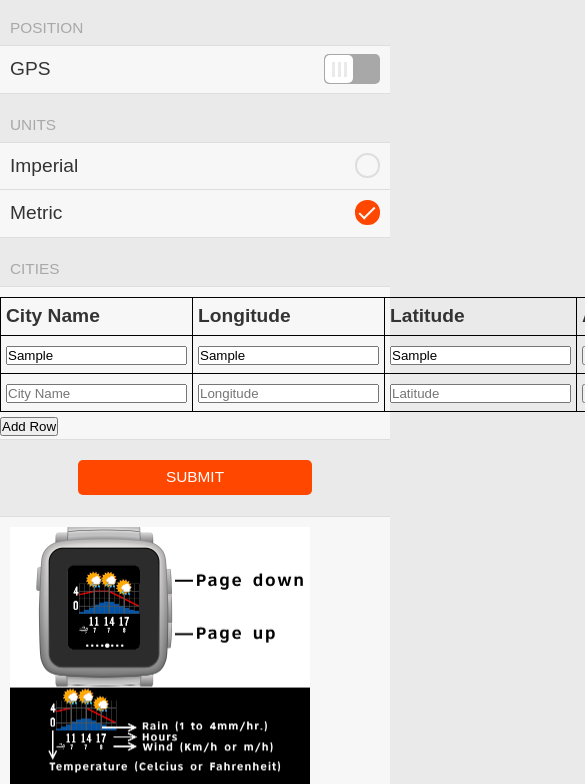
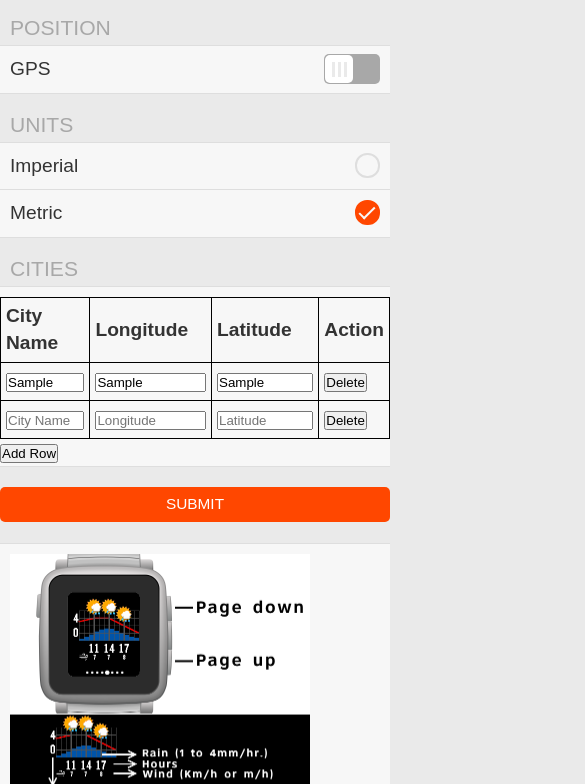
Before and after one commit to Sichroteph/Weather-Graph-ForecastIO, a plain HTML site: page index2.html in a window 390 px wide. Both pictures are taken after typing "Sample", "Sample", "Sample" into the empty fields and a click on the button "Add Row". Shown: the part 60-844 px from the top of the page, 585 px wide, since content can reach past the window. Drawn offline with Linux system fonts and the light colour scheme.

Commit message:
local storage + reactive table

```diff
--- a/index2.html
+++ b/index2.html
@@ -14,19 +14,41 @@
         color: #888888;
         text-align: center;
       }
+      /* Add responsiveness for smaller screens */
+      .table-container {
+        width: 100%;
+        overflow-x: auto; /* Enables horizontal scroll if needed */
+      }
       table {
         width: 100%;
         border-collapse: collapse;
         margin-top: 10px;
+        min-width: 600px; /* Ensures the table has a minimum width */
       }
       table, th, td {
         border: 1px solid black;
         text-align: left;
         padding: 5px;
       }
+      input[type='text'] {
+        width: 100%;
+        box-sizing: border-box; /* Ensures the input fields fit within table cells */
+      }
       .button-container {
         text-align: center;
         margin-top: 20px;
+      }
+      /* Mobile friendly adjustments */
+      @media (max-width: 768px) {
+        .item-container-header {
+          font-size: 1.1em;
+        }
+        table {
+          min-width: 100%;
+        }
+        .button-container input {
+          width: 100%;
+        }
       }
     </style>
   </head>
@@ -58,10 +80,11 @@
       </div>
     </div>
 
-    <!-- Table with city name, longitude, and latitude -->
+    <!-- Responsive table with city name, longitude, and latitude -->
     <div class='item-container'>
       <div class='item-container-header'>Cities</div>
       <div class='item-container-content'>
+        <div class='table-container'>
           <table id='cityTable'>
             <thead>
               <tr>
@@ -80,6 +103,7 @@
               </tr>
             </tbody>
           </table>
+        </div>
         <button type='button' onclick='addRow()'>Add Row</button>
       </div>
     </div>
@@ -102,13 +126,13 @@
 
     <script>
       // Add a new row to the table
-      function addRow() {
+      function addRow(city = '', longitude = '', latitude = '') {
         var table = document.getElementById('cityTable').getElementsByTagName('tbody')[0];
         var newRow = table.insertRow();
         newRow.innerHTML = `
-          <td><input type='text' placeholder='City Name'></td>
-          <td><input type='text' placeholder='Longitude'></td>
-          <td><input type='text' placeholder='Latitude'></td>
+          <td><input type='text' placeholder='City Name' value='${city}'></td>
+          <td><input type='text' placeholder='Longitude' value='${longitude}'></td>
+          <td><input type='text' placeholder='Latitude' value='${latitude}'></td>
           <td><button type='button' onclick='deleteRow(this)'>Delete</button></td>`;
       }
 
@@ -140,8 +164,30 @@
           'cities': cities
         };
 
+        // Save data to localStorage
+        localStorage.setItem('weatherConfig', JSON.stringify(options));
+
         console.log('Got options: ' + JSON.stringify(options));
         return options;
+      }
+
+      // Load data from localStorage
+      function loadConfigData() {
+        var savedConfig = localStorage.getItem('weatherConfig');
+        if (savedConfig) {
+          var options = JSON.parse(savedConfig);
+
+          document.getElementById('gps').checked = options.gps;
+          var unitRadio = document.querySelector(`input[name="radio_units"][value="${options.unit}"]`);
+          if (unitRadio) unitRadio.checked = true;
+
+          // Load cities into the table
+          var cityTable = document.getElementById('cityTable').getElementsByTagName('tbody')[0];
+          cityTable.innerHTML = ''; // Clear existing rows
+          options.cities.forEach(function(city) {
+            addRow(city.cityName, city.longitude, city.latitude);
+          });
+        }
       }
 
       // Submit button event handler
@@ -152,6 +198,10 @@
         document.location = return_to + encodeURIComponent(JSON.stringify(getConfigData()));
       });
 
+      // Load the config data when the page is loaded
+      window.onload = function() {
+        loadConfigData();
+      };
     </script>
   </body>
 </html>
```
Lines whose indentation alone changed are shown as unchanged.
